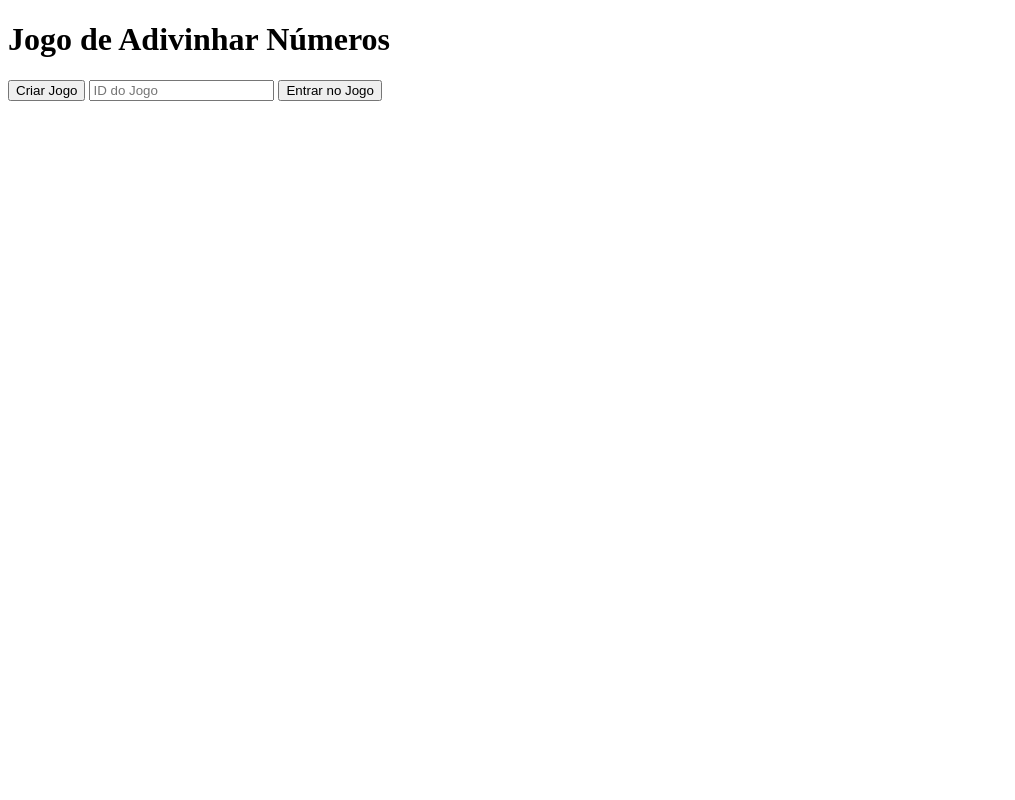
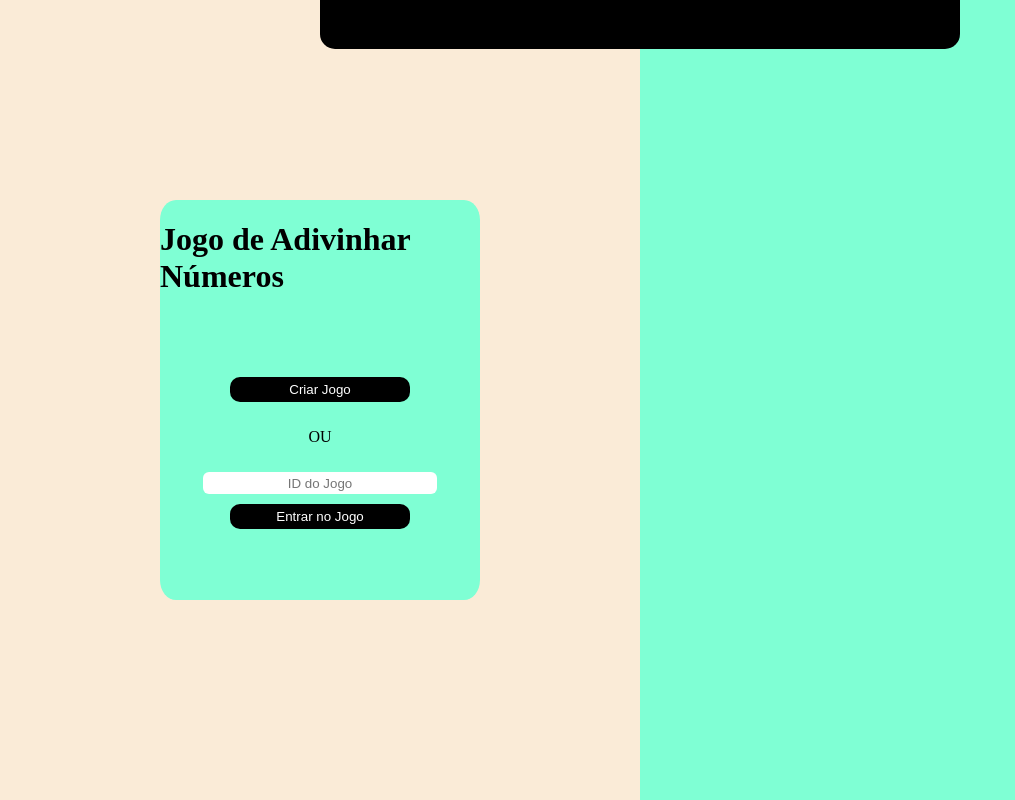
Before and after one commit to tfdmendes/websocket-guessNumber, a website: page index.html in a window 1280 px wide. Shown: the whole page, without its empty margins (0-1015 px from the left). Drawn offline with Linux system fonts and the light colour scheme.

Commit message:
Parte Esquerda CSS Feito, Alguns Bugs Corrigidos

```diff
--- a/index.html
+++ b/index.html
@@ -1,22 +1,33 @@
 <!DOCTYPE html>
 <html>
 <head>
+    <link rel="stylesheet" href="style.css">
     <title>Jogo de Adivinhar Números</title>
 </head>
 <body>
+    <div class="content">
+        <div id="status"></div>
+        <div class="left">
+            <div class="gameContent">
                 <h1>Jogo de Adivinhar Números</h1>
-    <div id="status"></div>
                 <div id="gameArea" style="display: none;">
                     <p id="gameInfo"></p>
+                    <div class="gameControls">
                         <input type="number" id="guessInput" placeholder="Palpite" />
                         <button id="guessButton">Enviar Palpite</button>
                     </div>
+                </div>
                 <div id="controls">
                     <button id="createGame">Criar Jogo</button>
+                    <p>OU</p>
                     <input type="text" id="gameIdInput" placeholder="ID do Jogo" />
                     <button id="joinGame">Entrar no Jogo</button>
                 </div>
                 <div id="messages"></div>
+            </div>
+        </div>
+        <div class="right"></div>
+    </div>
 
 
     <!-- As soon as the page opens it directly connects -->
@@ -32,10 +43,10 @@
             if (response.method === 'connect') {
                 clientId = response.clientId;
                 //console.log("Client id set successfully" + clientId);
-                document.getElementById('status').innerText += ` O teu ID é ${clientId}`;
+                document.getElementById('status').innerText += `O teu ID\n${clientId}`;
             } else if (response.method === 'create') {
                 gameId = response.game.id;
-                document.getElementById('gameInfo').innerText = `Jogo criado com ID: ${gameId}`;
+                document.getElementById('gameInfo').innerText = `Jogo criado com ID\n${gameId}`;
                 document.getElementById('gameArea').style.display = 'block';
             } else if (response.method === 'join') {
                 gameId = response.game.id;
@@ -63,6 +74,7 @@
                 method: 'create',
                 clientId: clientId
             };
+            document.getElementById("controls").style.display = "none";
             ws.send(JSON.stringify(payLoad));
         });
 
@@ -77,6 +89,7 @@
                 clientId: clientId,
                 gameId: joinGameId
             };
+            document.getElementById("controls").style.display = "none";
             ws.send(JSON.stringify(payLoad));
         });
 
@@ -114,6 +127,7 @@
             const newMsg = document.createElement('p');
             newMsg.innerText = msg;
             messagesDiv.appendChild(newMsg);
+            messagesDiv.scrollTop = messagesDiv.scrollHeight;
         }
 
     </script>
--- a/package.json
+++ b/package.json
@@ -1,5 +1,6 @@
 {
   "dependencies": {
+    "express": "^4.21.2",
     "websocket": "^1.0.35"
   }
 }
--- /dev/null
+++ b/style.css
@@ -0,0 +1,99 @@
+html, body {
+    height: 100vh;
+    width: 100vw;
+    margin: 0;
+    padding: 0;
+}
+
+.content {
+    height: 100%;
+    width: 100%;
+    justify-content: center;
+    display: flex;
+}
+
+#status {
+    padding: 7px 0 7px 0;
+    position: absolute;
+    height: 35px;
+    width: 50%;
+    justify-content: center;
+    align-items: center;
+    display: flex;
+    border-radius: 0 0 15px 15px;
+    background-color: black;
+    color: white;
+    text-align: center;
+}
+
+.left {
+    height: 100%;
+    width: 50%;
+    justify-content: center;
+    align-items: center;
+    display: flex;
+    background-color: antiquewhite;
+}
+
+.gameContent {
+    height: 50%;
+    width: 50%;
+    border-radius: 5%;
+    align-items: center;
+    display: flex;
+    flex-direction: column;
+    background-color: aquamarine;
+}
+
+#controls {
+    width: 80%;
+    height: 100%;
+    justify-content: center;
+    align-items: center;
+    display: flex;
+    flex-direction: column;
+    gap: 10px;
+}
+
+#gameInfo {
+    text-align: center;
+}
+
+.gameControls {
+    width: 100%;
+    align-items: center;
+    display: flex;
+    flex-direction: column;
+    gap: 10px;
+}
+
+input {
+    height: 20px;
+    width: 90%;
+    border: none;
+    border-radius: 6px;
+    text-align: center;
+    cursor: pointer;
+}
+
+button {
+    height: 25px;
+    width: 70%;
+    border: none;
+    border-radius: 10px;
+    background-color: black;
+    color: white;
+}
+
+#messages {
+    margin-top: 10px;
+    max-height: 250px;
+    overflow-y: auto;
+    text-align: center;
+}
+
+.right {
+    height: 100%;
+    width: 50%;
+    background-color: aquamarine;
+}
```
Also changed, not shown: index.js (+5 -4 lines), 1 other file. Lines whose indentation alone changed are shown as unchanged.
